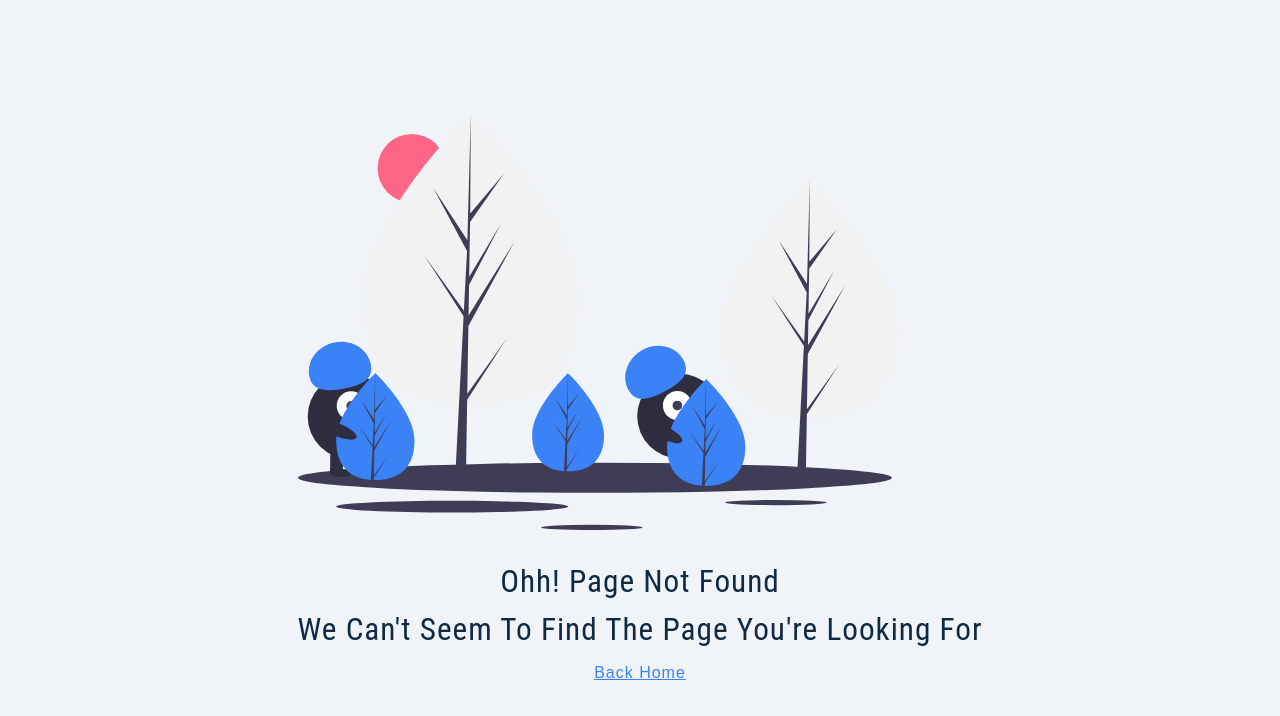
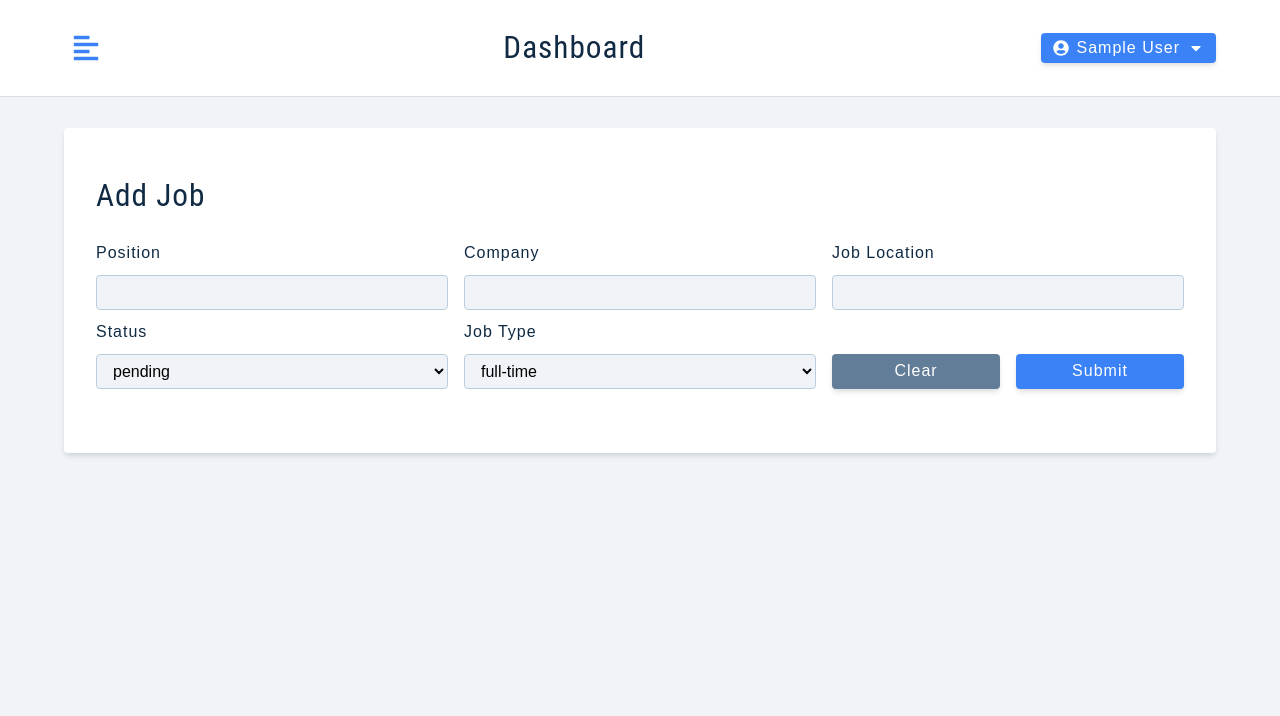
Before and after one commit to VoVyKhang/jobster, a React (Create React App) app: page /add-job in a window 1280 px wide. Before the commit this address had no page. Shown: the top 716 px of the page. Built offline with nearby package versions, Linux system fonts and the light colour scheme; sample sign-in values are in the browser's storage.

Commit message:
add job page

```diff
--- a/src/App.js
+++ b/src/App.js
@@ -24,7 +24,7 @@ function App() {
           >
             <Route index element={<Stats />} />
             <Route path="all-jobs" element={<AllJobs />} />
-            <Route path="add-jobs" element={<AddJob />} />
+            <Route path="add-job" element={<AddJob />} />
             <Route path="profile" element={<Profile />} />
           </Route>
           <Route path="/landing" element={<Landing />} />
--- /dev/null
+++ b/src/components/FormRowSelect.js
@@ -0,0 +1,27 @@
+import React from "react";
+
+function FormRowSelect({ labelText, name, value, handleChange, list }) {
+  return (
+    <div className="form-row">
+      <label htmlFor={name} className="form-label">
+        {labelText || name}
+      </label>
+      <select
+        name={name}
+        value={value}
+        onChange={handleChange}
+        className="form-select"
+      >
+        {list.map((itemValue, index) => {
+          return (
+            <option key={index} value={itemValue}>
+              {itemValue}
+            </option>
+          );
+        })}
+      </select>
+    </div>
+  );
+}
+
+export default FormRowSelect;
--- a/src/components/Navbar.js
+++ b/src/components/Navbar.js
@@ -41,7 +41,7 @@ function Navbar() {
             <button
               type="button"
               className="dropdown-btn"
-              onClick={() => dispatch(logoutUser())}
+              onClick={() => dispatch(logoutUser("Logging out..."))}
             >
               logout
             </button>
--- a/src/features/job/jobSlice.js
+++ b/src/features/job/jobSlice.js
@@ -0,0 +1,74 @@
+import { createSlice, createAsyncThunk } from "@reduxjs/toolkit";
+import { toast } from "react-toastify";
+import axiosClient from "../../services/api/axiosClient";
+import { getUserFromLocalStorage } from "../../utils/localStorage";
+import { logoutUser } from "../../features/user/userSlice";
+import axios from "axios";
+
+const initialState = {
+  isLoading: false,
+  position: "",
+  company: "",
+  jobLocation: "",
+  jobTypeOptions: ["full-time", "part-time", "remote", "internship"],
+  jobType: "full-time",
+  statusOptions: ["interview", "declined", "pending"],
+  status: "pending",
+  isEditing: false,
+  editJobId: "",
+};
+
+export const createJob = createAsyncThunk(
+  "job/createdJob",
+  async (job, thunkAPI) => {
+    try {
+      const resp = await axios.post(
+        "https://jobify-prod.herokuapp.com/api/v1/toolkit/job",
+        job,
+        {
+          headers: {
+            authorization: `Bearer ${thunkAPI.getState().user.user.token}`,
+          },
+        }
+      );
+      thunkAPI.dispatch(clearValues());
+      return resp.data;
+    } catch (error) {
+      if (error.response.state === 401) {
+        thunkAPI.dispatch(logoutUser());
+        return thunkAPI.rejectWithValue("Unauthorized! Logging out...");
+      }
+      return thunkAPI.rejectWithValue(error.response.data.msg);
+    }
+  }
+);
+
+const jobSlice = createSlice({
+  name: "job",
+  initialState,
+  reducers: {
+    handleChange: (state, { payload: { name, value } }) => {
+      state[name] = value;
+    },
+    clearValues: () => {
+      return {
+        ...initialState,
+        jobLocation: getUserFromLocalStorage()?.location || "",
+      };
+    },
+    [createJob.pending]: (state) => {
+      state.isLoading = true;
+    },
+    [createJob.fulfilled]: (state, { payload }) => {
+      state.isLoading = false;
+      toast.success(`Job Created`);
+    },
+    [createJob.rejected]: (state, { payload }) => {
+      state.isLoading = false;
+      toast.error(payload);
+    },
+  },
+});
+
+export const { handleChange, clearValues } = jobSlice.actions;
+export default jobSlice.reducer;
--- a/src/features/user/userSlice.js
+++ b/src/features/user/userSlice.js
@@ -46,10 +46,13 @@ const userSlice = createSlice({
     toggleSidebar: (state) => {
       state.isSidebarOpen = !state.isSidebarOpen;
     },
-    logoutUser: (state) => {
+    logoutUser: (state, { payload }) => {
       state.user = null;
       state.isSidebarOpen = false;
       removeUserFromLocalStorage();
+      if (payload) {
+        toast.success(payload);
+      }
     },
   },
   extraReducers: {
--- a/src/pages/dashboard/AddJob.js
+++ b/src/pages/dashboard/AddJob.js
@@ -1,7 +1,116 @@
-import React from "react";
+import React, { useEffect } from "react";
+import { useSelector, useDispatch } from "react-redux";
+import { toast } from "react-toastify";
+
+import { FormRow } from "../../components";
+import Wrapper from "../../assets/wrappers/DashboardFormPage";
+import FormRowSelect from "../../components/FormRowSelect";
+import {
+  handleChange,
+  clearValues,
+  createJob,
+} from "../../features/job/jobSlice";
 
 function AddJob() {
-  return <div>AddJob</div>;
+  const {
+    isLoading,
+    position,
+    company,
+    jobLocation,
+    jobTypeOptions,
+    jobType,
+    statusOptions,
+    status,
+    isEditing,
+    editJobId,
+  } = useSelector((store) => store.job);
+
+  const { user } = useSelector((store) => store.user);
+
+  const dispatch = useDispatch();
+
+  const handleSubmit = (e) => {
+    e.preventDefault();
+    if (!position || !company || !jobLocation) {
+      toast.error("Please fill out all fields");
+      return;
+    }
+    dispatch(createJob(position, company, jobLocation, jobType, status));
+  };
+
+  const handleJobInput = (e) => {
+    const name = e.target.name;
+    const value = e.target.value;
+    dispatch(handleChange({ name, value }));
+  };
+
+  useEffect(() => {
+    dispatch(handleChange({ name: "jobLocation", value: user.location }));
+  }, []);
+
+  return (
+    <Wrapper>
+      <form className="form">
+        <h3>{isEditing ? "edit job" : "add job"}</h3>
+
+        <div className="form-center">
+          {/* position */}
+          <FormRow
+            type="text"
+            name="position"
+            value={position}
+            handleChange={handleJobInput}
+          />
+          {/* company */}
+          <FormRow
+            type="text"
+            name="company"
+            value={company}
+            handleChange={handleJobInput}
+          />
+          {/* jobLocation */}
+          <FormRow
+            type="text"
+            name="jobLocation"
+            labelText="job location"
+            value={jobLocation}
+            handleChange={handleJobInput}
+          />
+          {/* status */}
+          <FormRowSelect
+            name="status"
+            value={status}
+            handleChange={handleJobInput}
+            list={statusOptions}
+          />
+          <FormRowSelect
+            name="jobType"
+            labelText="job type"
+            value={jobType}
+            handleChange={handleJobInput}
+            list={jobTypeOptions}
+          />
+          <div className="btn-container">
+            <button
+              type="button"
+              className="btn btn-clock clear-btn"
+              onClick={() => dispatch(clearValues())}
+            >
+              clear
+            </button>
+            <button
+              type="submit"
+              className="btn btn-clock submit-btn"
+              onClick={handleSubmit}
+              disabled={isLoading}
+            >
+              submit
+            </button>
+          </div>
+        </div>
+      </form>
+    </Wrapper>
+  );
 }
 
 export default AddJob;
--- a/src/store.js
+++ b/src/store.js
@@ -1,8 +1,10 @@
 import { configureStore } from "@reduxjs/toolkit";
 import userSlice from "./features/user/userSlice";
+import jobSlice from "./features/job/jobSlice";
 
 export const store = configureStore({
   reducer: {
     user: userSlice,
+    job: jobSlice,
   },
 });
```
